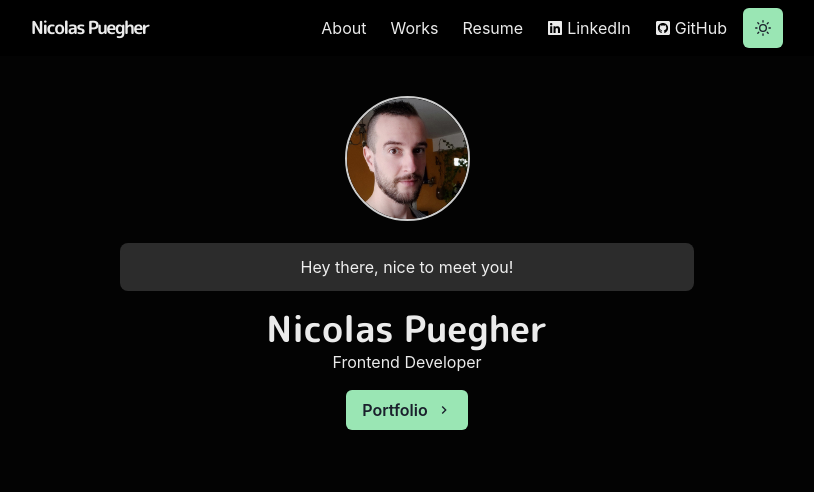
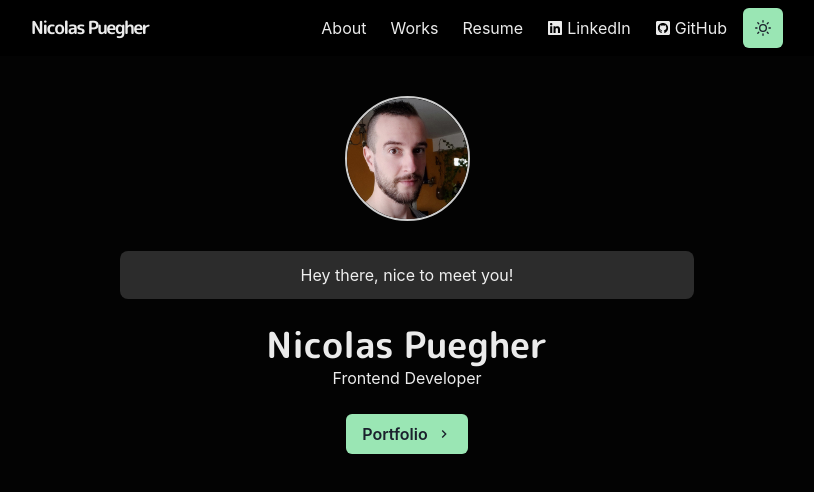
Before and after one commit to nicoPuegher/portfolio, a Next.js app: page / in a window 1280 px wide. Shown: the top 492 px of the page, without its empty margins (233-1047 px from the left). Built offline with nearby package versions, Linux system fonts and the light colour scheme.

Commit message:
update margin of all elements in pages/index

```diff
--- a/pages/index.js
+++ b/pages/index.js
@@ -12,7 +12,7 @@ import { ChevronRightIcon } from '@chakra-ui/icons';
 const Home = () => {
   return (
     <Container>
-      <Box mb={4} textAlign="center">
+      <Box mb={6} textAlign="center">
         <Box
           w="125px"
           h="125px"
@@ -35,7 +35,7 @@ const Home = () => {
 
       <Box
         p={3}
-        mb={4}
+        mb={6}
         align="center"
         borderRadius="lg"
         bg={useColorModeValue('blackAlpha.300', 'whiteAlpha.300')}
@@ -48,7 +48,7 @@ const Home = () => {
           <Heading as="h2">Nicolas Puegher</Heading>
           <p>Frontend Developer</p>
         </Box>
-        <Box align="center" my={4}>
+        <Box align="center" mt={6}>
           <Button
             as={NextLink}
             href="/works"
```
